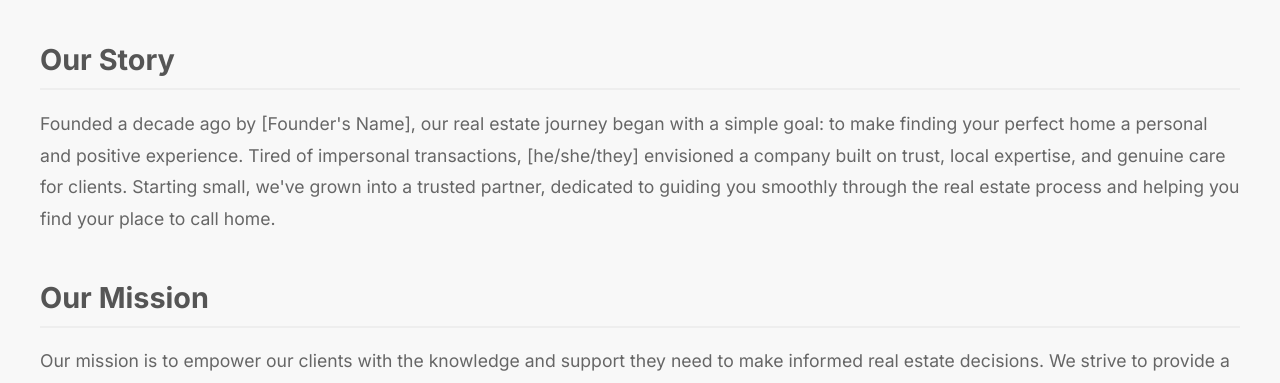
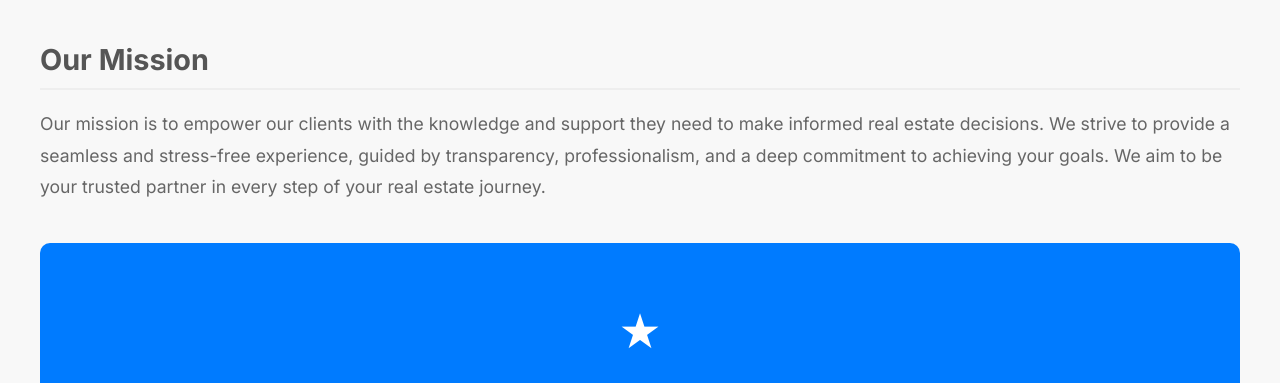
Before and after one commit to WumingdevGit/real-estate-webpage, a plain HTML site: page about.html in a window 1280 px wide. Shown: the part 227-610 px from the top of the page. Drawn offline with Linux system fonts and the light colour scheme.

Commit message:
Initial master

```diff
--- a/about.html
+++ b/about.html
@@ -27,13 +27,6 @@
     <section class="about-content">
         <div class="container">
             <h2>About Our Company</h2>
-
-            <div class="about-section">
-                <h3>Our Story</h3>
-                <p>
-                    Founded a decade ago by [Founder's Name], our real estate journey began with a simple goal: to make finding your perfect home a personal and positive experience. Tired of impersonal transactions, [he/she/they] envisioned a company built on trust, local expertise, and genuine care for clients. Starting small, we've grown into a trusted partner, dedicated to guiding you smoothly through the real estate process and helping you find your place to call home.
-                </p>
-            </div>
 
             <div class="about-section">
                 <h3>Our Mission</h3>
```
